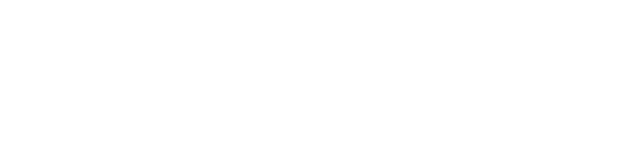
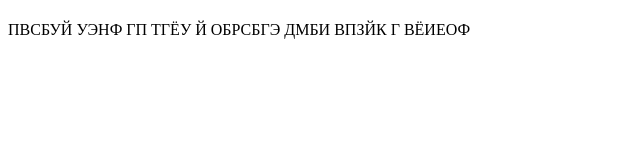
Before and after one commit to ZeroneV0/ZeroneV0.github.io, a plain HTML site: page index.html in a window 1280 px wide. Shown: the whole page, without its empty margins (0-640 px from the left). Drawn offline with Linux system fonts and the light colour scheme.

Commit message:
adding text

```diff
--- a/index.html
+++ b/index.html
@@ -2,6 +2,7 @@
 <html>
 <body>
 <h1></h1>
+ПВСБУЙ УЭНФ ГП ТГЁУ Й ОБРСБГЭ ДМБИ ВПЗЙК Г ВЁИЕОФ
 <p></p>
 </body>
 </html>
```
